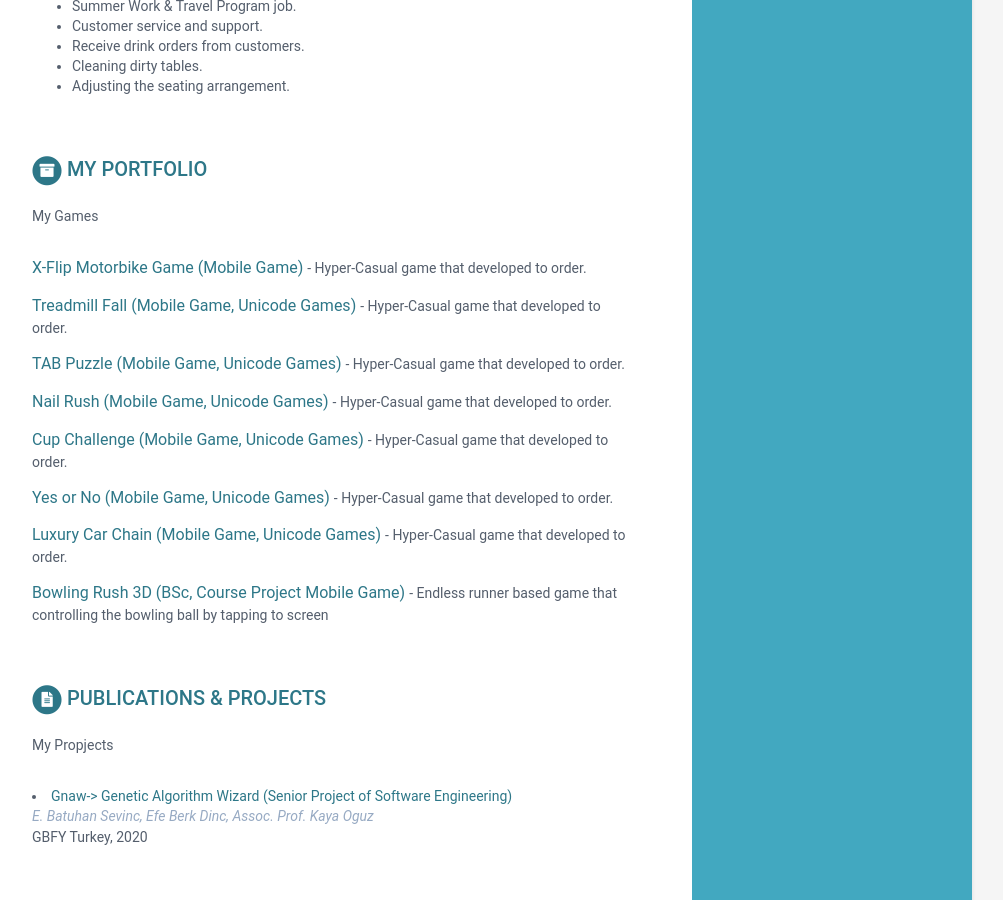
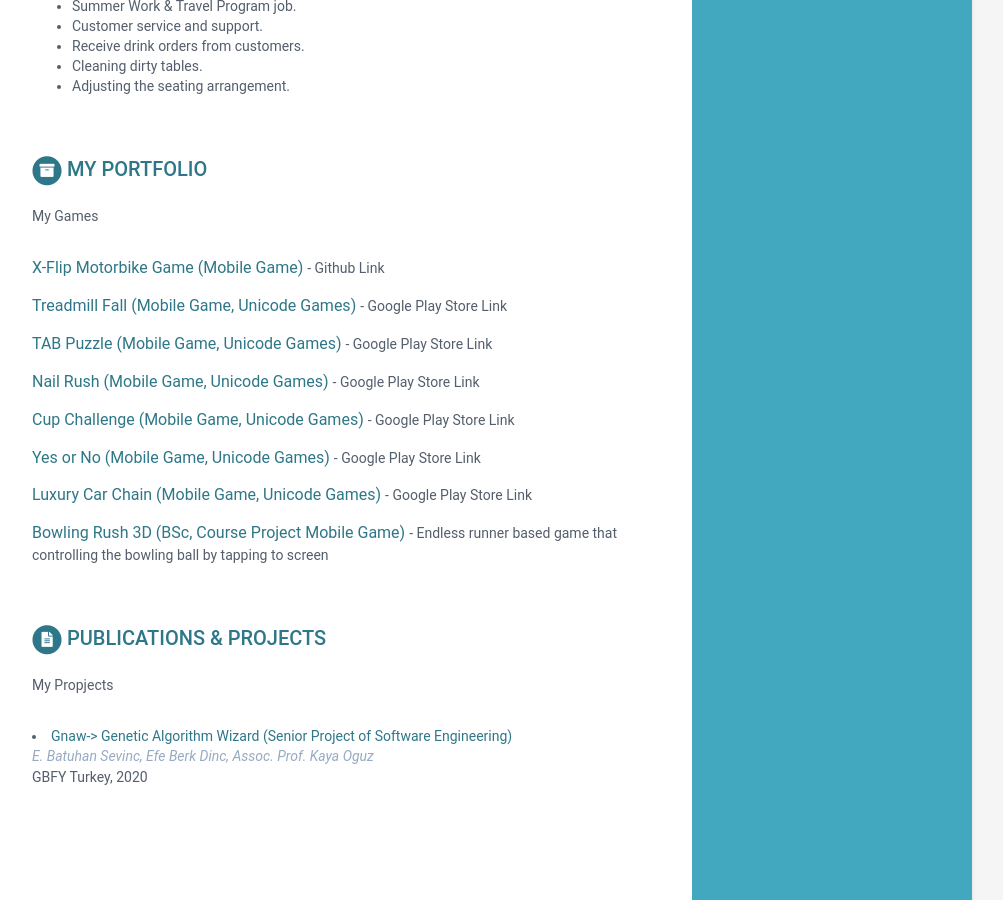
Before and after one commit to batuhansevinc/batuhansevinc.github.io, a Jekyll site: the page built from index.html, in a window 1280 px wide and 900 px high, scrolled down 1961 px. Shown: the whole window, without its empty margins (168-1171 px from the left). Built offline with Jekyll 4.4.1, drawn with Linux system fonts in a browser that asks for light colours.

Commit message:
link update

```diff
--- a/_data/data.yml
+++ b/_data/data.yml
@@ -148,30 +148,30 @@ projects:
     assignments:
       - title: X-Flip Motorbike Game (Mobile Game)
         link: "https://github.com/batuhansevinc/X-Flip"
-        tagline: "Hyper-Casual game that developed to order."
+        tagline: "Github Link"
       - title: Treadmill Fall (Mobile Game, Unicode Games)
         link: "https://play.google.com/store/apps/details?id=com.unicode.games.treadmillfall&hl=tr&gl=US"
-        tagline: "Hyper-Casual game that developed to order."
+        tagline: "Google Play Store Link"
 
       - title: TAB Puzzle (Mobile Game, Unicode Games)
         link: "https://play.google.com/store/apps/details?id=com.unicode.games.tabpuzzle&hl=tr&gl=US"
-        tagline: "Hyper-Casual game that developed to order."
+        tagline: "Google Play Store Link"
 
       - title: Nail Rush (Mobile Game, Unicode Games)
         link: "https://play.google.com/store/apps/details?id=com.unicode.games.nailrush&hl=tr&gl=US"
-        tagline: "Hyper-Casual game that developed to order."
+        tagline: "Google Play Store Link"
 
       - title: Cup Challenge (Mobile Game, Unicode Games)
         link: "https://play.google.com/store/apps/details?id=com.unicode.games.cup&hl=tr&gl=US"
-        tagline: "Hyper-Casual game that developed to order."
+        tagline: "Google Play Store Link"
 
       - title: Yes or No (Mobile Game, Unicode Games)
         link: "https://play.google.com/store/apps/details?id=com.unicode.games.yesno&hl=tr&gl=US"
-        tagline: "Hyper-Casual game that developed to order."
+        tagline: "Google Play Store Link"
 
       - title: Luxury Car Chain (Mobile Game, Unicode Games)
         link: "https://lnkd.in/d23jGUXb"
-        tagline: "Hyper-Casual game that developed to order."
+        tagline: "Google Play Store Link"
 
       - title: Bowling Rush 3D (BSc, Course Project Mobile Game)
         link: "Not Available"
```
